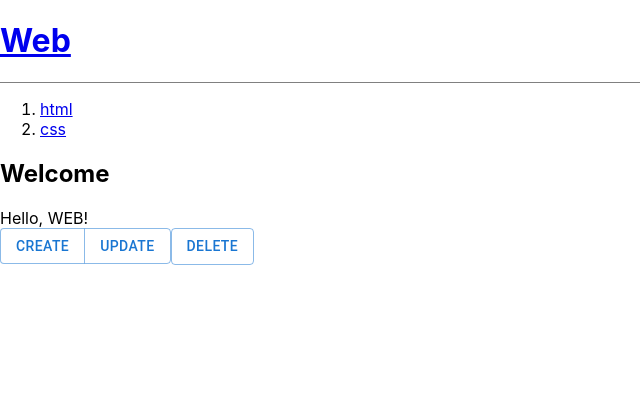
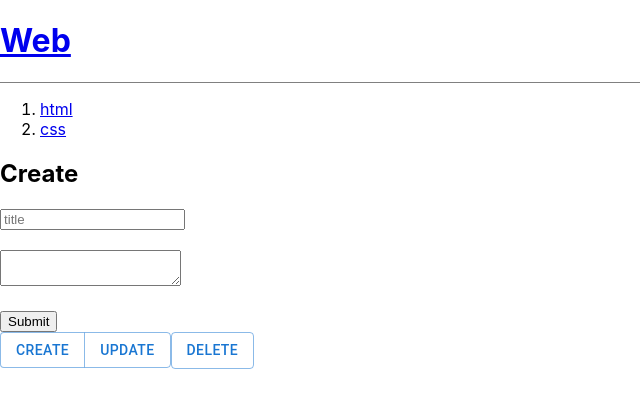
Before and after one commit to ryeong904/React, a React (Create React App) app: page / in a window 1280 px wide. Both pictures are taken after a click on the button "CREATE". Shown: the top 408 px of the page, without its empty margins (0-640 px from the left). Built offline with nearby package versions, Linux system fonts and the light colour scheme.

Commit message:
create 구현

```diff
--- a/src/App.js
+++ b/src/App.js
@@ -60,13 +60,38 @@ function Article(props) {
     </article>
   );
 }
+
+function Create(props) {
+  return (
+    <article>
+      <h2>Create</h2>
+      <form
+        onSubmit={(evt) => {
+          evt.preventDefault();
+          const title = evt.target.title.value;
+          const body = evt.target.body.value;
+          props.onCreate(title, body);
+        }}
+      >
+        <input type="text" name="title" placeholder="title"></input>
+        <br />
+        <br />
+        <textarea name="body" placeholrder="body"></textarea>
+        <br />
+        <br />
+        <input type="submit"></input>
+      </form>
+    </article>
+  );
+}
 function App() {
   const [mode, setMode] = useState('WELCOME');
   const [id, setId] = useState(null);
   //새로운 상태가 생성됨. 그 안에 있는 값은 새로운 상태의 default 값.
   // 최초 한 번만 WELCOME이고, 바뀔 수 있음
   // 첫번째 바꿀때는 mode, 두번째 바꿀때는 setMode를 사용한다.
-  const topics = [
+  const [nextId, setNextId] = useState(3);
+  const [topics, setTopics] = useState([
     {
       id: 1,
       title: 'html',
@@ -77,7 +102,7 @@ function App() {
       title: 'css',
       body: 'css is ..',
     },
-  ];
+  ]);
 
   let content = null;
   if (mode === 'WELCOME') {
@@ -90,8 +115,22 @@ function App() {
         return false;
       }
     })[0];
-    console.log(topic);
     content = <Article title={topic.title} body={topic.body}></Article>;
+  } else if (mode === 'CREATE') {
+    content = (
+      <Create
+        onCreate={(title, body) => {
+          setTopics(() => {
+            const newTopics = [...topics];
+            newTopics.push({ id: nextId, title, body });
+            return newTopics;
+          });
+          setId(nextId);
+          setMode('READ');
+          setNextId(nextId + 1);
+        }}
+      />
+    );
   }
 
   return (
@@ -114,7 +153,7 @@ function App() {
       <ButtonGroup>
         <Button
           onClick={() => {
-            alert('create!');
+            setMode('CREATE');
           }}
         >
           Create
```
